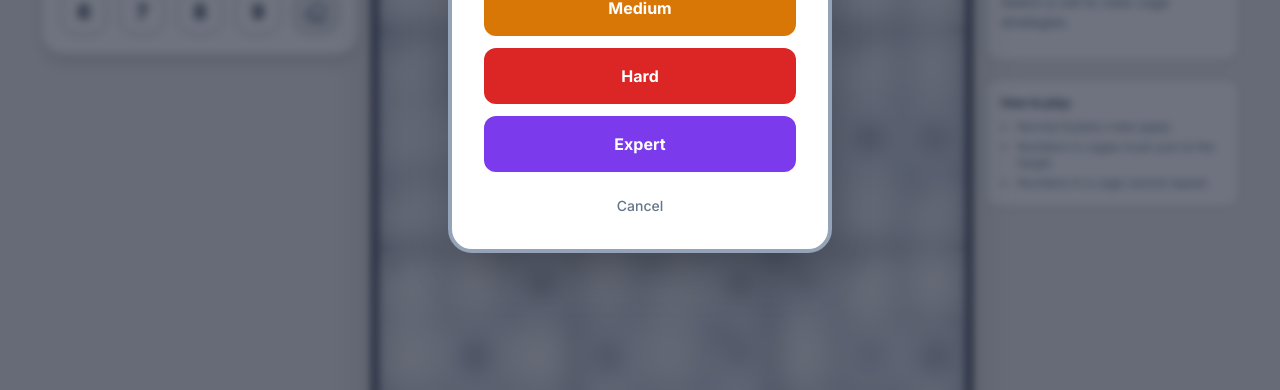
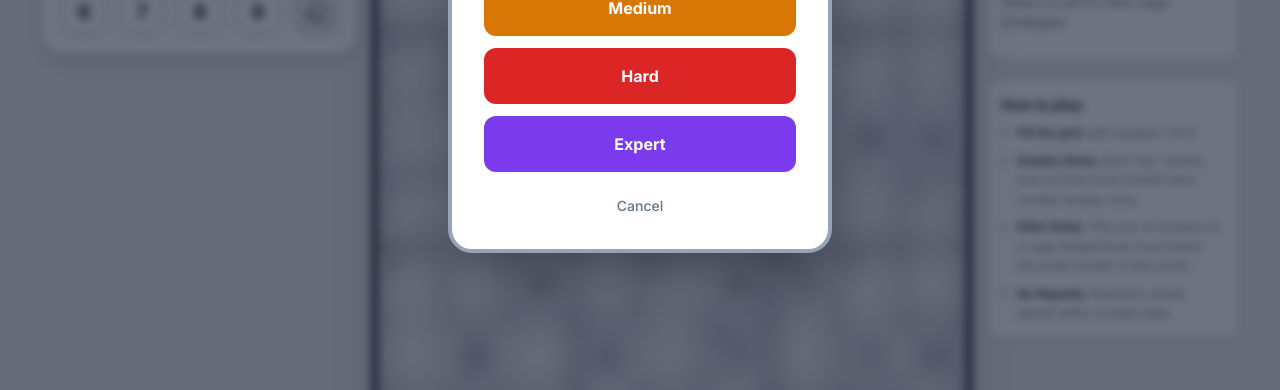
Before and after one commit to femisowems/killer-sudoku-project, a React (Vite) app: page / in a window 1280 px wide. Shown: the part 382-772 px from the top of the page. Built offline with nearby package versions, Linux system fonts and the light colour scheme.

Commit message:
Fix: Revise and clarify game instructions UI
Improved the instructions section by updating the text for clarity, adding bolded section headers, and enhancing spacing and typography for better readability. The instructions now more clearly explain both standard Sudoku and Killer Sudoku rules.

```diff
--- a/src/App.jsx
+++ b/src/App.jsx
@@ -71,12 +71,13 @@ function App() {
       />
 
       {/* Instructions / Tips */}
-      <div className="p-4 rounded-xl border text-xs" style={{ backgroundColor: 'var(--bg-panel)', borderColor: 'var(--border-thin)', color: 'var(--text-muted)' }}>
-        <p className="mb-2 font-semibold" style={{ color: 'var(--text-base)' }}>How to play:</p>
-        <ul className="list-disc pl-4 space-y-1">
-          <li>Normal Sudoku rules apply.</li>
-          <li>Numbers in cages must sum to the target.</li>
-          <li>Numbers in a cage cannot repeat.</li>
+      <div className="p-4 rounded-xl border text-xs leading-relaxed" style={{ backgroundColor: 'var(--bg-panel)', borderColor: 'var(--border-thin)', color: 'var(--text-muted)' }}>
+        <p className="mb-2 font-bold text-sm" style={{ color: 'var(--text-base)' }}>How to play:</p>
+        <ul className="list-disc pl-4 space-y-2">
+          <li><span className="font-semibold" style={{ color: 'var(--text-base)' }}>Fill the grid</span> with numbers 1 to 9.</li>
+          <li><span className="font-semibold" style={{ color: 'var(--text-base)' }}>Sudoku Rules:</span> Each row, column, and 3x3 box must contain each number exactly once.</li>
+          <li><span className="font-semibold" style={{ color: 'var(--text-base)' }}>Killer Rules:</span> The sum of numbers in a cage (dotted lines) must match the small number in the corner.</li>
+          <li><span className="font-semibold" style={{ color: 'var(--text-base)' }}>No Repeats:</span> Numbers cannot repeat within a single cage.</li>
         </ul>
       </div>
     </>
```
